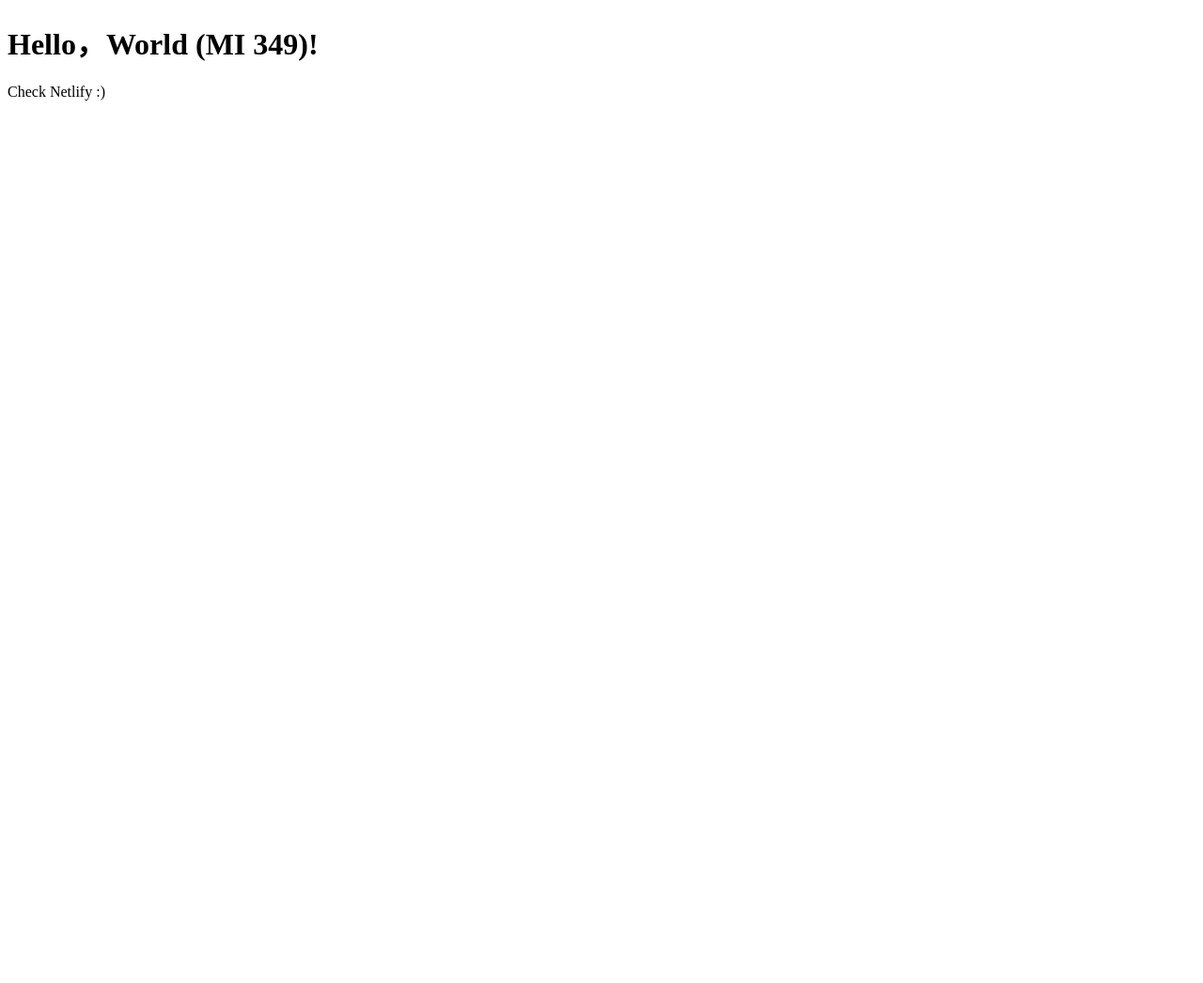
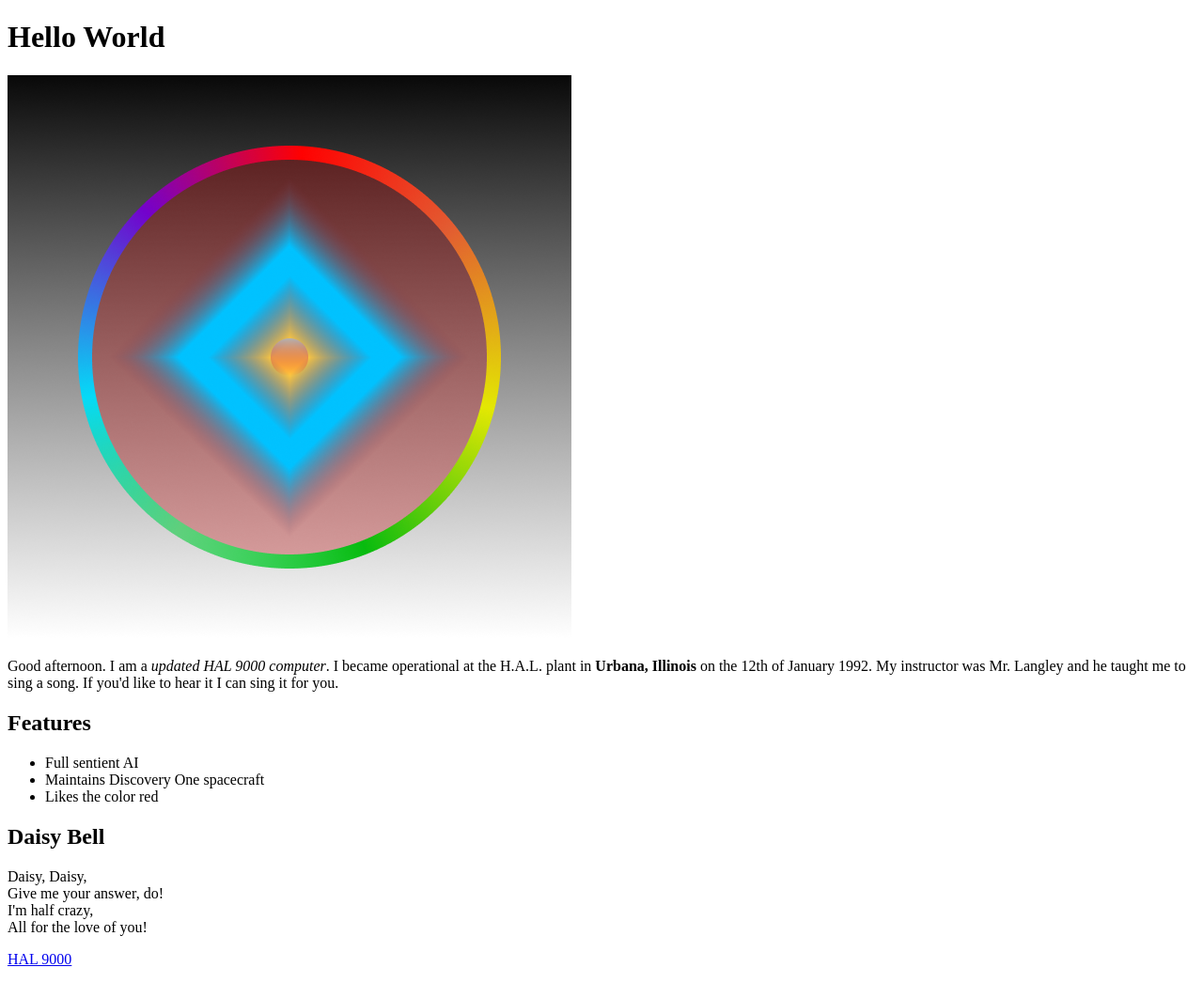
Before and after one commit to xyerso/hello_mi349, a plain HTML site: page index.html in a window 1280 px wide. Shown: the whole page at 94% size. Before the commit the page ends 800 px from the top, so only its background shows below. Drawn offline with Linux system fonts and the light colour scheme.

Commit message:
Updated html and HAL 9000 image

```diff
--- a/index.html
+++ b/index.html
@@ -3,10 +3,28 @@
 <head>
     <meta charset="UTF-8">
     <meta name="viewport" content="width=device-width, initial-scale=1.0">
-    <title>Hello MI 349</title>
+    <title>Hello, Dave!</title>
 </head>
 <body>
-   <h1>Hello，World (MI 349)!</h1>
-   <p>Check Netlify :)</p>
+<h1 id="hello" class="section-heading">Hello World</h1>
+
+<p><img src="hal-9000.png" alt="updated HAL 9000 by Zihao Xu"></p>
+
+<p>Good afternoon. I am a <em>updated HAL 9000 computer</em>. I became operational at the H.A.L. plant in <strong>Urbana, Illinois</strong> on the 12th of January 1992. My instructor was Mr. Langley and he taught me to sing a song. If you'd like to hear it I can sing it for you.</p>
+
+<h2 id="hello-features">Features</h2>
+<ul class="burndown">
+    <li>Full sentient AI</li>
+    <li>Maintains Discovery One spacecraft</li>
+    <li>Likes the color red</li>
+</ul>
+
+<h2>Daisy Bell</h2>
+<p>Daisy, Daisy,<br>
+Give me your answer, do!<br>
+I'm half crazy,<br>
+All for the love of you!<br></p>
+
+<p><a href="https://en.wikipedia.org/wiki/HAL_9000">HAL 9000</a></p>
 </body>
 </html>
```
Also changed, not shown: hal-9000.png (added).
